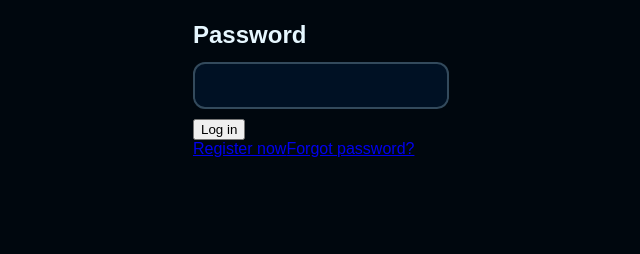
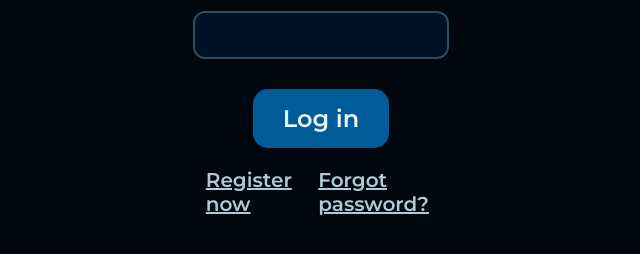
Before and after one commit to isa-conde/paw-2025b-14, a React (Vite) app in the folder frontend/: page / in a window 1280 px wide. Shown: the part 410-664 px from the top of the page, without its empty margins (319-959 px from the left). Built offline with nearby package versions, Linux system fonts and the light colour scheme; no server answers.

Commit message:
feat: debugged login page styling and added RegisterPage

```diff
--- a/frontend/index.html
+++ b/frontend/index.html
@@ -4,6 +4,12 @@
     <meta charset="UTF-8" />
     <meta name="viewport" content="width=device-width, initial-scale=1.0" />
     <title>RankUp SPA</title>
+    <link rel="preconnect" href="https://fonts.googleapis.com" />
+    <link rel="preconnect" href="https://fonts.gstatic.com" crossorigin />
+    <link
+            href="https://fonts.googleapis.com/css2?family=Montserrat:wght@400;600;700&family=Russo+One&display=swap"
+            rel="stylesheet"
+    />
 </head>
 <body>
 <div id="root"></div>
--- a/frontend/src/components/Input.jsx
+++ b/frontend/src/components/Input.jsx
@@ -14,9 +14,9 @@ export const Input = ({   id,
                           error,
                           onChange }) => {
     const containerClass = inline
-        ? styles.inlineContainer
+        ? styles["inline-container"]
         : containerType === "half"
-        ? styles.halfContainer
+        ? styles["half-container"]
         : styles.container
 
     if(type !== "submit") {
@@ -41,14 +41,15 @@ export const Input = ({   id,
             )
         }
     } else {
-        const submitBtnClassName = [ styles.btnSubmit,
+        const submitBtnClassName = [ styles.btn,
+            styles.submit,
             secondary
                 ? styles.secondary
                 : "",
         ].filter(Boolean).join(" ");
 
         return (
-            <div className={`${styles.inlineContainer} ${styles.submitContainer}`}>
+            <div className={`${styles["inline-container"]}} ${styles["submit-container"]}`}>
                 <input type="submit" className={submitBtnClassName} value={label}/>
             </div>
         );
--- a/frontend/src/components/LinkButton.jsx
+++ b/frontend/src/components/LinkButton.jsx
@@ -3,7 +3,7 @@ import styles from "../styles/components/LinkButton.module.css"
 export const LinkButton = ({ href, text, size, target = "_self" }) => {
     return (
       <a href={href}
-         className={styles.linkBtn}
+         className={styles["link-btn"]}
          target={target}>{text}</a>
     );
 }
--- a/frontend/src/pages/LoginPage.jsx
+++ b/frontend/src/pages/LoginPage.jsx
@@ -25,7 +25,7 @@ export const LoginPage = () => {
                 <Input id="username" label={usernameLabel}/>
                 <Input id="password" label={passwordLabel}/>
                 <Input type="submit" label={title}/>
-                <div className={styles.linkBtnContainer}>
+                <div className={styles["link-btn-container"]}>
                     <LinkButton href={registerRef} text={registerNowLabel}/>
                     <LinkButton href={forgotPasswordRef} text={forgotPasswordLabel}/>
                 </div>
--- a/frontend/src/styles/components/Input.module.css
+++ b/frontend/src/styles/components/Input.module.css
@@ -64,23 +64,38 @@
     font-weight: 600;
 }
 
-.btn-submit {
+.btn {
     font-family: var(--font-main), serif;
     border-radius: 15px;
     border: none;
     cursor: pointer;
     transition: background-color 0.2s ease;
+    text-decoration: none;
+    display: inline-flex;
+    align-items: center;
+    justify-content: center;
+    background-color: var(--primary-button);
+    color: var(--primary-text);
+    padding: 8px 30px;
+    max-width: 350px;
+}
+
+.btn:hover:not(:disabled) {
+    background-color: var(--primary-button-hover);
+}
+
+.submit {
     margin-top: 20px;
     padding: 15px 30px;
     font-size: var(--text-24);
     font-weight: 600;
 }
 
-.btn-submit.secondary {
+.btn.secondary {
     background-color: var(--secondary-details);
     color: var(--secondary-text);
 }
 
-.btn-submit.secondary:hover {
+.btn.secondary:hover {
     background-color: var(--secondary-details-hover);
 }
--- /dev/null
+++ b/frontend/src/styles/pages/RegisterPage.module.css
@@ -0,0 +1,8 @@
+.link-btn-container {
+    display: flex;
+    justify-content: space-between;
+}
+
+.link-btn-container.single {
+    text-align: center;
+}
```
Also changed, not shown: frontend/src/pages/RegisterPage.jsx (added, +49 -0 lines).
